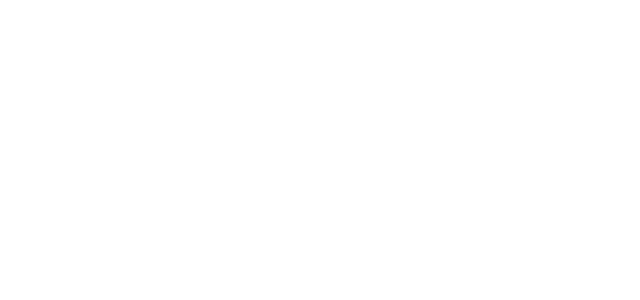
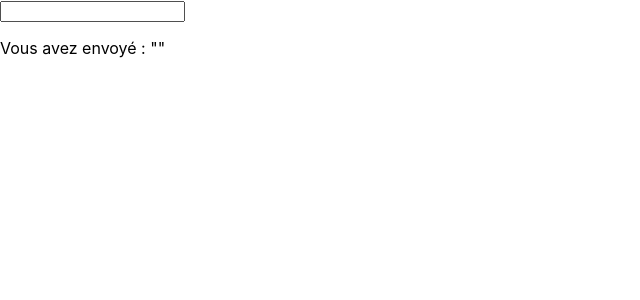
Before and after one commit to Shinrosama/projet_react_worst_celebrities, a React (Create React App) app: page /formmessage in a window 1280 px wide. Before the commit this address had no page. Shown: the top 300 px of the page, without its empty margins (0-640 px from the left). Built offline with nearby package versions, Linux system fonts and the light colour scheme.

Commit message:
add a composant with a useState on a label

```diff
--- a/src/App.js
+++ b/src/App.js
@@ -7,6 +7,7 @@
 import CelebryDetailPage from './pages/CelebrityDetailPage';
 import TvSpeakersPage from './pages/TvSpeakersPage';
 import CopyrightPage from './pages/CopyrightPage';
+import FormMessagePage from './pages/FormMessagePage';
 
 
 
@@ -21,6 +22,7 @@
           <Route path="/celebrity/:celebrityId" element= {<CelebryDetailPage/>} />
           <Route path="/tvspeaker" element= {<TvSpeakersPage/>} />
           <Route path="/copyright" element= {<CopyrightPage/>} />
+          <Route path="/formmessage" element= {<FormMessagePage/>} />
         </Routes>
       </BrowserRouter>
     </>
--- a/src/pages/CopyrightPage.jsx
+++ b/src/pages/CopyrightPage.jsx
@@ -1,7 +1,10 @@
 import { useState } from "react";
 
 function CopyrightPage () {
-
+    //avec la variable useState je veux pouvoir stocker une valeur et recharger mon composant en la prenant en compte.
+    // au premier passage les éléméents de la page seront lu normalement car displaytext n'aura stocké aucune valeur, par défaut ce sera true
+    // lors du click sur le composant celà stocke la nouvelle valeur de displaytext et recharge le composant.
+    // lors du click suivant, la valeur de displaytext stocké lors du rechargement alors l'effet inverse se produit dans ce cas qui est celui d'un bouléen.
     const [displayText, setDisplayText] = useState(true);
 
     const handleButtonClick = () => {
--- /dev/null
+++ b/src/pages/FormMessagePage.jsx
@@ -0,0 +1,29 @@
+import { useState } from "react";
+
+function FormMessagePage () {
+
+//je veux récupépérer la valeur tappée par l'utilisateur dans le formulaire
+//je veux que la valeur stoquée s'affiche en même temps qu'elle est récupérée
+// j'utilise donc useState afin de récupérer la valeur stockée dans message a chaque fois qu'un caractère est tapé dans le formulaire il recharge le composant.
+
+    const [message, setMessage] = useState ("");
+
+// grace au paramètre event on peu pointer sur la target (le formulaire) et en retirer la value (le/les caractères tapés)
+    const handleMessageChange = (event) => {
+
+        setMessage(event.target.value);
+    }
+
+    return (
+        <form>
+            <label>
+                {/* on récupère ici les caractères entrés par l'utilisateur */}
+                <input onChange={handleMessageChange} type = "text" name = "message"/>
+            </label>
+            {/* on remet ici les éléments traité plus haut lors du esestate */}
+            <p>Vous avez envoyé : "{message}"</p>
+        </form>
+    )
+}
+
+export default FormMessagePage;
```
